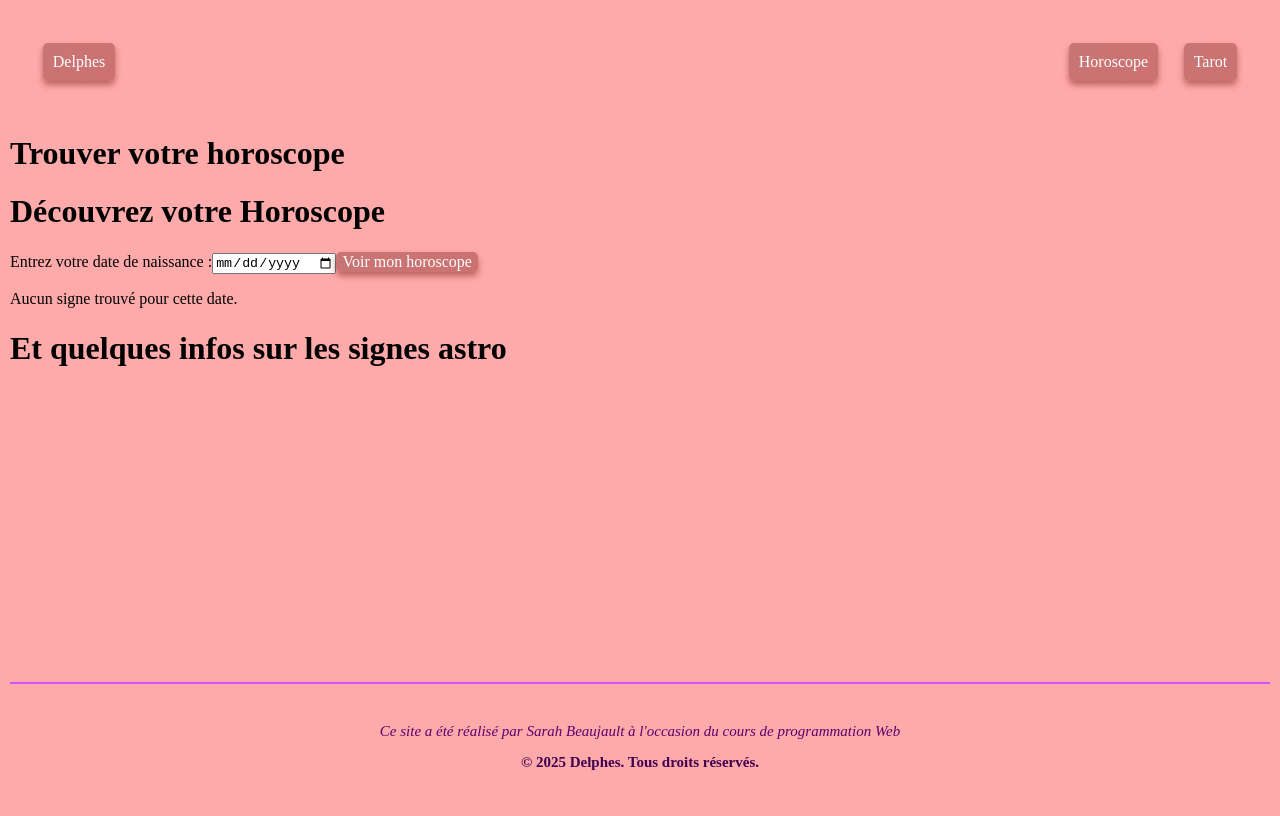
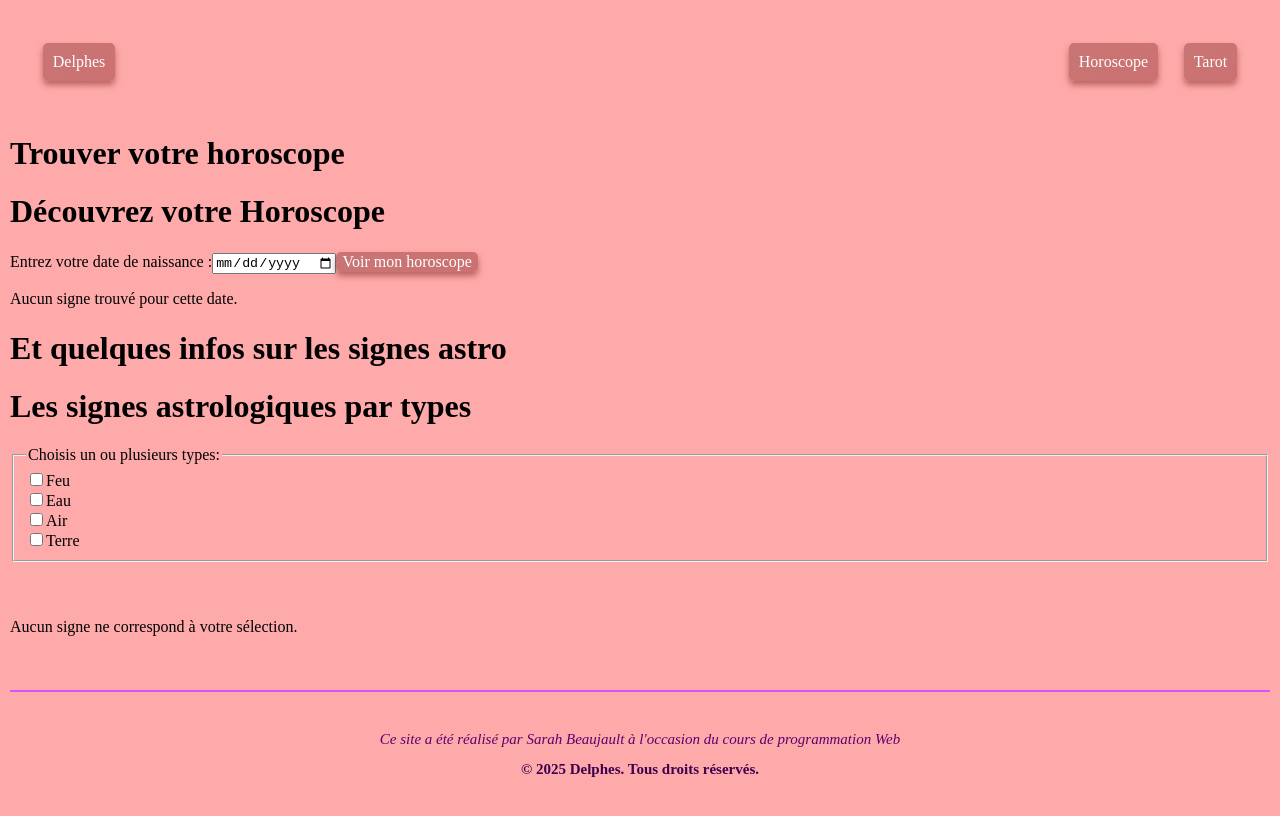
Before and after one commit to sarah-bjt/Delphes, a React (Vite) app: page /horoscope in a window 1280 px wide. Shown: the top 816 px of the page. Built offline with nearby package versions, Linux system fonts and the light colour scheme; a web font is replaced by a local one.

Commit message:
research bar

```diff
--- a/src/components/sign-gallery.jsx
+++ b/src/components/sign-gallery.jsx
@@ -1,20 +1,21 @@
-import "../styles/signe-gallerie.css";
-import SignCard from "./sign-card.jsx";
-import signes_astro from "../../data/tarot-zodiac.json";
+// //sign-gallerie.jsx
+// import "../styles/signe-gallerie.css";
+// import SignCard from "./sign-card.jsx";
+// import signes_astro from "../../data/tarot-zodiac.json";
 
-export default function SigneGallerie() {
-  return (
-    <div id="signe-gallerie">
-      {signes_astro.zodiac_signs.map((sign) => (
-        <SignCard
-          key={sign.id}
-          name={sign.name}
-          start_date={sign.start_date}
-          end_date={sign.end_date}
-          element={sign.element}
-          traits={sign.traits}
-        />
-      ))}
-    </div>
-  );
-}
+// export default function SigneGallerie() {
+//   return (
+//     <div id="signe-gallerie">
+//       {signes_astro.zodiac_signs.map((sign) => (
+//         <SignCard
+//           key={sign.id}
+//           name={sign.name}
+//           start_date={sign.start_date}
+//           end_date={sign.end_date}
+//           element={sign.element}
+//           traits={sign.traits}
+//         />
+//       ))}
+//     </div>
+//   );
+// }
--- /dev/null
+++ b/src/components/sign-search.jsx
@@ -0,0 +1,99 @@
+import { useState } from "react";
+import "../styles/signe-gallerie.css";
+import SignCard from "./sign-card.jsx";
+import signes_astro from "../../data/tarot-zodiac.json";
+
+export default function SignSearch() {
+  const [selectedElements, setSelectedElements] = useState([]);
+
+  const handleCheckboxChange = (event) => {
+    const value = event.target.value;
+    setSelectedElements((prevSelected) =>
+      prevSelected.includes(value)
+        ? prevSelected.filter((item) => item !== value)
+        : [...prevSelected, value]
+    );
+  };
+
+  // Filtrer les signes en fonction des éléments sélectionnés
+  const filteredSigns = selectedElements.length === 0
+    ? [] // Afficher tous les signes si aucun élément n'est sélectionné
+    : signes_astro.zodiac_signs.filter(sign =>
+        selectedElements.includes(sign.element)
+      );
+
+  return (
+    <div className="sign-search-container">
+      <h1>Les signes astrologiques par types</h1>
+
+      <fieldset className="element-filters">
+        <legend>Choisis un ou plusieurs types:</legend>
+
+        <div className="filter-option">
+          <input
+            type="checkbox"
+            id="Feu"
+            value="Feu"
+            checked={selectedElements.includes("Feu")}
+            onChange={handleCheckboxChange}
+          />
+          <label htmlFor="Feu">Feu</label>
+        </div>
+
+        <div className="filter-option">
+          <input
+            type="checkbox"
+            id="Eau"
+            value="Eau"
+            checked={selectedElements.includes("Eau")}
+            onChange={handleCheckboxChange}
+          />
+          <label htmlFor="Eau">Eau</label>
+        </div>
+
+        <div className="filter-option">
+          <input
+            type="checkbox"
+            id="Air"
+            value="Air"
+            checked={selectedElements.includes("Air")}
+            onChange={handleCheckboxChange}
+          />
+          <label htmlFor="Air">Air</label>
+        </div>
+
+        <div className="filter-option">
+          <input
+            type="checkbox"
+            id="Terre"
+            value="Terre"
+            checked={selectedElements.includes("Terre")}
+            onChange={handleCheckboxChange}
+          />
+          <label htmlFor="Terre">Terre</label>
+        </div>
+      </fieldset>
+
+      {selectedElements.length > 0 && (
+        <p className="filter-summary">Éléments sélectionnés : {selectedElements.join(", ")}</p>
+      )}
+
+      <div id="signe-gallerie">
+        {filteredSigns.map((sign) => (
+          <SignCard
+            key={sign.id}
+            name={sign.name}
+            start_date={sign.start_date}
+            end_date={sign.end_date}
+            element={sign.element}
+            traits={sign.traits}
+          />
+        ))}
+      </div>
+
+      {filteredSigns.length === 0 && (
+        <p className="no-results">Aucun signe ne correspond à votre sélection.</p>
+      )}
+    </div>
+  );
+}
--- a/src/pages/horoscope-page.jsx
+++ b/src/pages/horoscope-page.jsx
@@ -1,8 +1,9 @@
 import Header from '../components/header.jsx';
 import Footer from '../components/footer';
 import HoroscopeApp from "../components/horoscope-app";
-import SigneGallerie from "../components/sign-gallery";
+// import SigneGallerie from "../components/sign-gallery";
 import "../styles/page.css";
+import SignSearch from '../components/sign-search.jsx';
 
 export default function HoroscopePage(){
     return (
@@ -12,6 +13,7 @@ export default function HoroscopePage(){
             <h1>Trouver votre horoscope</h1>
             <HoroscopeApp/>
             <h1>Et quelques infos sur les signes astro</h1>
+            <SignSearch/>
             </main>
             {/* <SigneGallerie/> */}
             <Footer/>
```
Also changed, not shown: src/components/signe-search.jsx (deleted).
